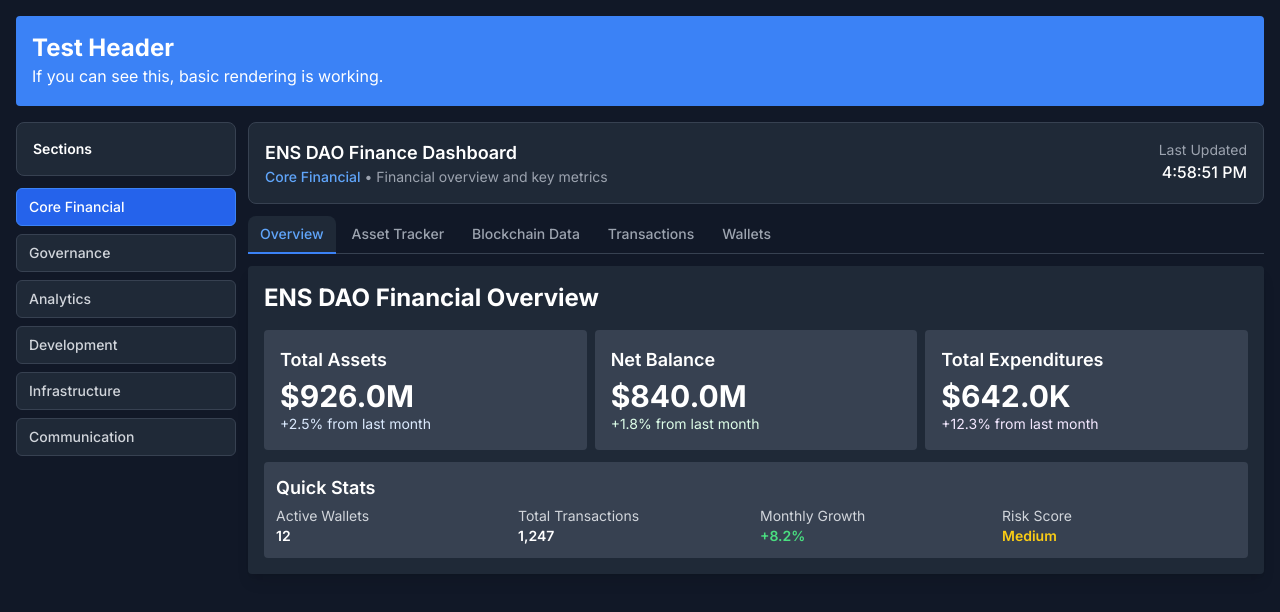
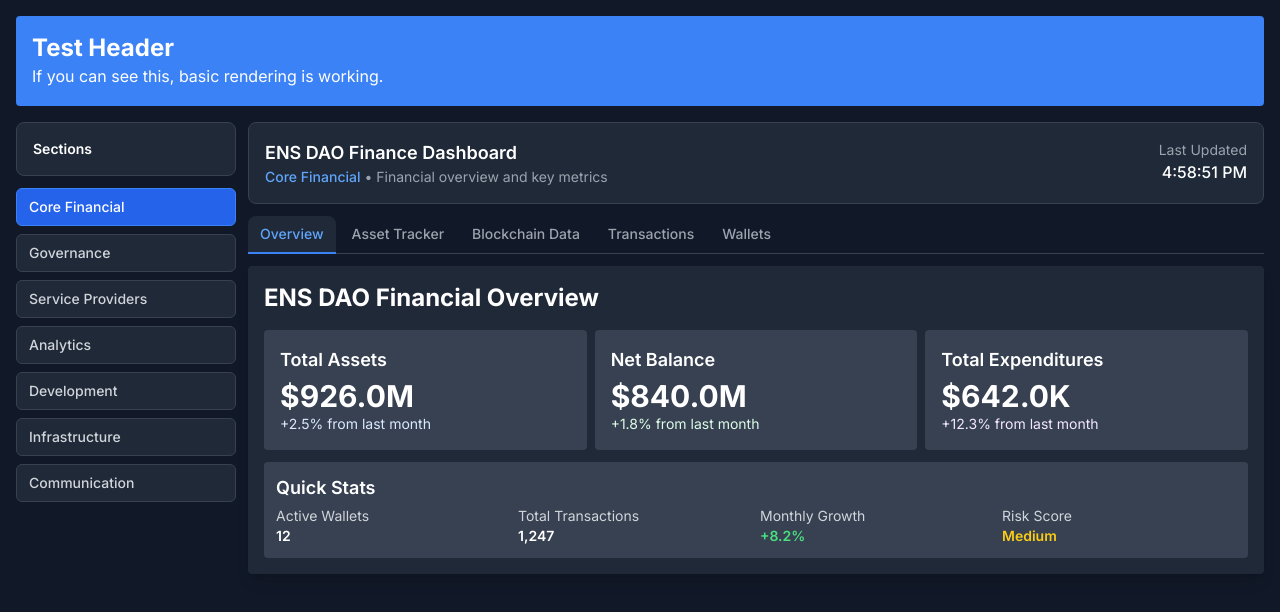
Before and after one commit to accessor-io/ENS-DAO-Finance-Board, a React (Vite) app: page / in a window 1280 px wide. Shown: the top 612 px of the page. Built offline with nearby package versions, Linux system fonts and the light colour scheme; no server answers.

Commit message:
Navigation: move Service Providers to its own top-level section; ensure dedicated tab

```diff
--- a/src/components/Dashboard.jsx
+++ b/src/components/Dashboard.jsx
@@ -9,7 +9,6 @@
 import ExpendituresTable from './ExpendituresTable';
 import WorkingGroupsSpending from './WorkingGroupsSpending';
 import ServiceProviderDashboard from './ServiceProviderDashboard';
-import KarpatkeyReports from './KarpatkeyReports';
 import ProjectTracker from './ProjectTracker';
 import TaskManager from './TaskManager';
 import MilestoneTracker from './MilestoneTracker';
@@ -56,9 +55,13 @@
       name: 'Governance',
       tabs: [
         { id: 'working-groups', label: 'Working Groups', description: 'Working group spending and budgets' },
-        { id: 'service-providers', label: 'Service Providers', description: 'Service provider reports and metrics' },
-        { id: 'karpatkey', label: 'Karpatkey Reports', description: 'Treasury management reports' },
         { id: 'endaoment', label: 'Endaoment', description: 'Endaoment overview and metrics' }
+      ]
+    },
+    serviceProviders: {
+      name: 'Service Providers',
+      tabs: [
+        { id: 'service-providers', label: 'SPP Dashboard', description: 'Service provider reports and metrics' }
       ]
     },
     analytics: {
@@ -234,7 +237,6 @@
         {activeTab === 'wallets' && <WalletsTable />}
         {activeTab === 'working-groups' && <WorkingGroupsSpending />}
         {activeTab === 'service-providers' && <ServiceProviderDashboard />}
-        {activeTab === 'karpatkey' && <KarpatkeyReports />}
         {activeTab === 'endaoment' && <EndaomentOverview />}
         {activeTab === 'analytics-overview' && <AnalyticsOverview />}
         {activeTab === 'real-time' && <RealTimeData />}
```
